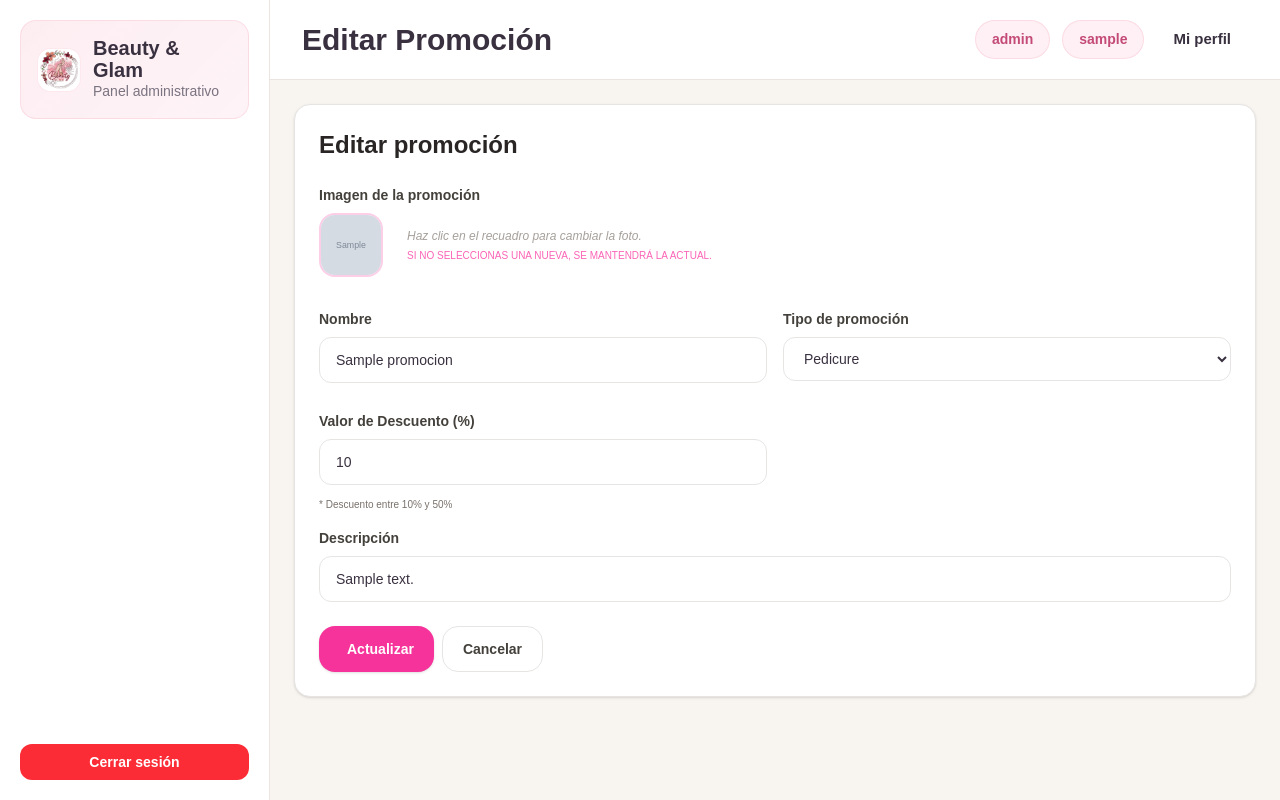
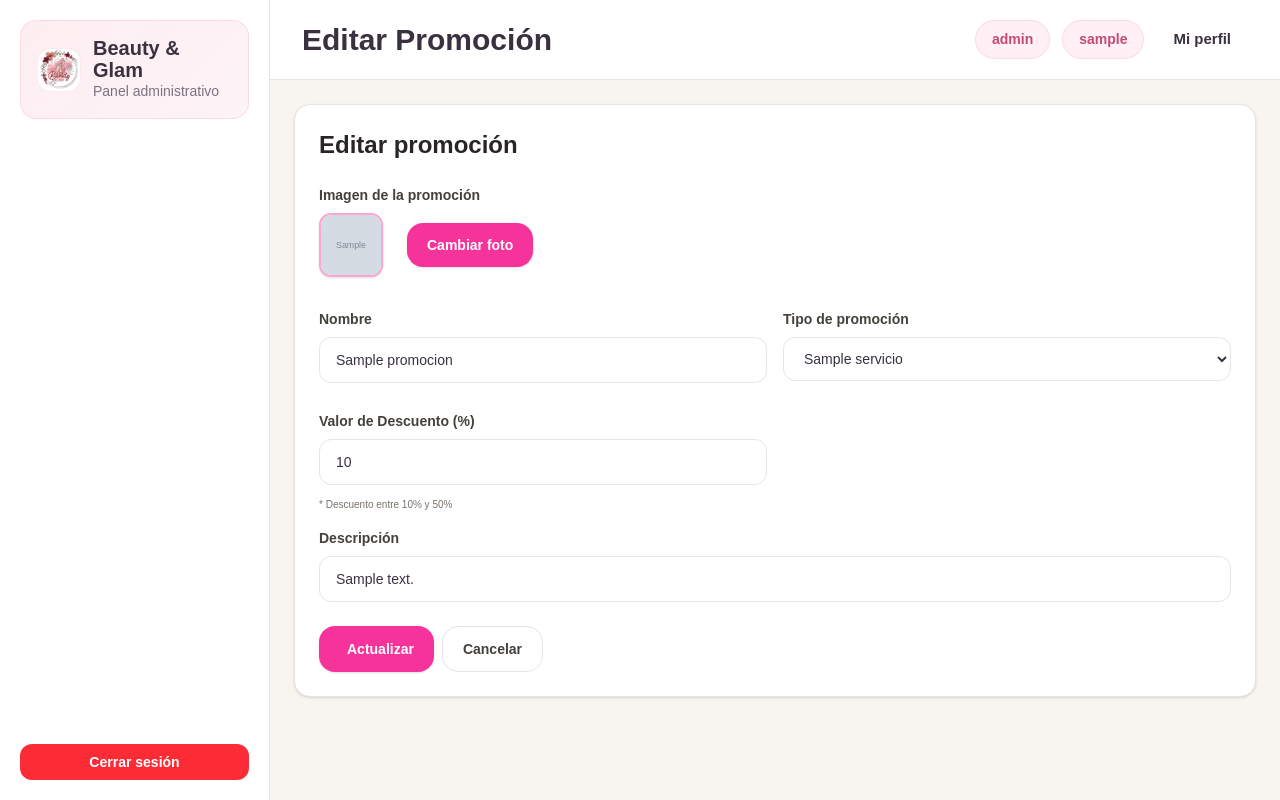
Before and after one commit to IDGS-804-23002351/IDGS_804_BEAUTY_GLAM, a Flask app: page /actualizar/1 in a window 1280 px wide. Run offline with Flask 3, Linux system fonts and the light colour scheme; a user stored in the database is signed in; tables that the repository leaves empty hold one stand-in row (values such as "Sample post"); grey boxes marked "Sample" are stand-in pictures; parts of the project's set-up code (start-up, migrations or seed data) failed here and were passed over; some libraries are stand-ins or nearby versions.

Commit message:
Correcion de Promos 08/04/2026

```diff
--- a/db/Inserts_bd.sql
+++ b/db/Inserts_bd.sql
@@ -65,3 +65,8 @@ INSERT INTO tipo_proveedor (tipo_proveedor) VALUES
 ('Productos Terminados'),
 ('Servicios'),
 ('Papelería');
+
+-- Insertar promociones de ejemplo
+INSERT INTO promocion (nombre, tipo_promocion, descripcion, valor_descuento, foto, estatus)
+VALUES
+('Buen Fin', 'Porcentaje', '20% de descuento en todos los servicios de colorimetría', 20.00, 'promo.jpg', 'ACTIVO');
--- a/forms.py
+++ b/forms.py
@@ -1,7 +1,7 @@
 from flask_wtf import FlaskForm
 from wtforms import StringField, IntegerField, EmailField,PasswordField, SelectField, FloatField, TextAreaField,DateField, DateTimeField, HiddenField
 from wtforms import validators, StringField, PasswordField, SelectField
-from flask_wtf.file import FileField, FileAllowed
+from flask_wtf.file import FileField, FileAllowed, FileRequired
 from wtforms import StringField, DecimalField, SelectField, SubmitField, PasswordField
 from wtforms.validators import DataRequired, NumberRange, Length, Regexp, Email, Length, Regexp, Optional
 
@@ -318,9 +318,8 @@ class PromocionForm(FlaskForm):
         NumberRange(min=10, max=50, message="El descuento debe estar entre 10 y 50")
     ])
 
-    foto = FileField('Foto', validators=[
-        DataRequired(message="Debes seleccionar una imagen"),
-        FileAllowed(['jpg', 'png', 'jpeg'], '¡Solo se permiten imágenes (jpg, png)!')
+    foto = FileField('Foto', validators=[FileRequired("Debe seleccionar una imagen"),
+        FileAllowed(['jpg', 'png', 'jpeg', 'webp'], '¡Solo se permiten imágenes!')
     ])
 
 class ProveedorForm(FlaskForm):
--- a/modulos/promociones/routes.py
+++ b/modulos/promociones/routes.py
@@ -4,7 +4,7 @@ from werkzeug.utils import secure_filename
 from forms import PromocionForm
 from . import promociones
 from flask_login import login_required
-from models import db, Promocion, registrar_log
+from models import db, Servicio, Promocion,  registrar_log
 
 @promociones.route("/promociones", methods=['GET'])
 @login_required
@@ -16,6 +16,8 @@ def index():
 @login_required
 def agregar():
     form = PromocionForm()
+    lista_servicios = Servicio.query.all()
+
     if form.validate_on_submit():
         try:
             tipo_nuevo = form.tipo_promocion.data
@@ -23,7 +25,7 @@ def agregar():
 
             if existe_activa:
                 flash(f"Ya existe una promoción de tipo '{tipo_nuevo}'.", "warning")
-                return render_template("promos/agregar.html", form=form, active_page='promos')
+                return render_template("promos/agregar.html", form=form, servicios=lista_servicios, active_page='promos')
 
             nombre_archivo = None
             if form.foto.data:
@@ -60,13 +62,14 @@ def agregar():
             db.session.rollback()
             flash(f"Error al agregar: {str(e)}", "danger")
 
-    return render_template("promos/agregar.html", form=form, active_page='promos')
+    return render_template("promos/agregar.html", form=form, servicios=lista_servicios, active_page='promos')
 
 @promociones.route("/actualizar/<int:id>", methods=['GET', 'POST'])
 @login_required
 def actualizar(id):
     promo = Promocion.query.get_or_404(id)
     form = PromocionForm(obj=promo)
+    lista_servicios = Servicio.query.all()
 
     if form.validate_on_submit():
         try:
@@ -79,7 +82,7 @@ def actualizar(id):
 
             if existe_activa:
                 flash(f"No se puede actualizar: ya hay otra promoción de tipo '{tipo_editado}'.", "warning")
-                return render_template("promos/actualizar.html", form=form, promo=promo, active_page='promos')
+                return render_template("promos/actualizar.html", form=form, promo=promo, servicios=lista_servicios, active_page='promos')
 
             nombre_archivo_viejo = promo.foto
             nombre_archivo_nuevo = nombre_archivo_viejo
@@ -125,7 +128,7 @@ def actualizar(id):
             db.session.rollback()
             flash(f"Error al actualizar: {str(e)}", "danger")
 
-    return render_template("promos/actualizar.html", form=form, promo=promo, active_page='promos')
+    return render_template("promos/actualizar.html", form=form, promo=promo, servicios=lista_servicios, active_page='promos')
 
 @promociones.route("/eliminar/<int:id>", methods=['GET', 'POST'])
 @login_required
--- a/templates/promos/actualizar.html
+++ b/templates/promos/actualizar.html
@@ -32,26 +32,23 @@
         <div class="grid grid-cols-1 md:grid-cols-2 gap-4">
             <div class="md:col-span-2 mb-4">
                 <label class="block text-sm font-bold text-stone-700 mb-2">Imagen de la promoción</label>
+                <div class="flex flex-col gap-2">
                     <div class="flex items-center gap-6">
+                        {# Lógica para persistencia de imagen #}
+                        {% set imagen_url = none %}
+                        {% if promo and promo.foto %}
+                            {% set imagen_url = url_for('static', filename='img/promociones/' + promo.foto) %}
+                        {% endif %}
+
                         <div id="preview-container"
                              onclick="document.getElementById('foto').click();"
-                         class="relative w-16 h-16 flex-shrink-0 bg-stone-50 border-2 border-solid border-pink-200 rounded-2xl flex items-center justify-center cursor-pointer hover:bg-stone-100 transition-all overflow-hidden group">
+                             class="relative w-16 h-16 flex-shrink-0 bg-stone-50 border-2 {% if imagen_url %}border-solid border-pink-300{% else %}border-dashed border-stone-200{% endif %} rounded-xl flex items-center justify-center cursor-pointer hover:bg-stone-100 transition-all overflow-hidden shadow-sm">
 
-                        {# Imagen actual #}
-                        <img id="image-preview"
-                             src="{{ url_for('static', filename='img/promociones/' + promo.foto) }}"
-                             alt="Vista previa"
-                             class="absolute inset-0 h-full w-full object-cover object-center z-20">
+                            <img id="image-preview" src="{{ imagen_url if imagen_url else '#' }}" alt="Vista previa"
+                                 class="{% if not imagen_url %}hidden{% endif %} absolute inset-0 h-full w-full object-cover object-center z-20">
 
-                        {# Placeholder (oculto si hay imagen) #}
-                        <div id="placeholder-text" class="hidden text-center z-10">
-                            <i class="fas fa-camera text-stone-300 text-xl"></i>
-                            <p class="text-[10px] font-bold text-stone-500 uppercase">Subir</p>
-                        </div>
-
-                        {# Overlay de hover para indicar cambio #}
-                        <div class="absolute inset-0 bg-black/20 flex items-center justify-center opacity-0 group-hover:opacity-100 transition-opacity z-30">
-                            <i class="fas fa-sync-alt text-white text-lg"></i>
+                            <div id="placeholder-text" class="text-center z-10 {% if imagen_url %}hidden{% endif %}">
+                                <i class="fas fa-camera text-stone-300 text-lg"></i>
                             </div>
                         </div>
 
@@ -59,10 +56,17 @@
                             {{ form.foto(id="foto", onchange="readURL(this);", accept="image/png, image/jpeg, image/jpg, image/webp") }}
                         </div>
 
-                    <div>
-                        <p class="text-xs text-stone-400 italic">Haz clic en el recuadro para cambiar la foto.</p>
-                        <p class="text-[10px] text-pink-400 font-medium uppercase mt-1">Si no seleccionas una nueva, se mantendrá la actual.</p>
+                        <div class="flex flex-col">
+                            <button type="button" onclick="document.getElementById('foto').click();" class="rounded-2xl bg-pink-500 px-5 py-3 text-sm font-bold text-white hover:bg-pink-600 transition-colors shadow-sm">
+                                {{ "Cambiar foto" if imagen_url else "Subir foto" }}
+                            </button>
                         </div>
+                    </div>
+                    {% if form.foto.errors %}
+                        {% for error in form.foto.errors %}
+                            <span class="block mb-2 text-sm text-stone-700" style="color: red">● {{ error }}</span>
+                        {% endfor %}
+                    {% endif %}
                 </div>
             </div>
 
@@ -74,11 +78,18 @@
                 <div class="form-group">
                     <label class="block text-sm font-bold text-stone-700 mb-2">Tipo de promoción</label>
                     <select name="tipo_promocion" id="tipo_promocion" class="w-full rounded-xl border border-stone-200 px-4 py-3 text-sm focus:ring-2 focus:ring-pink-100 focus:border-pink-300 outline-none bg-white">
-                        <option value="" disabled>Selecciona una opción...</option>
-                        <option value="Pedicure" {% if promo.tipo_promocion == 'Pedicure' %}selected{% endif %}>Pedicure</option>
-                        <option value="Manicure" {% if promo.tipo_promocion == 'Manicure' %}selected{% endif %}>Manicure</option>
-                        <option value="Paquete" {% if promo.tipo_promocion == 'Paquete' %}selected{% endif %}>Paquete (Uñas)</option>
+                        <option value="" disabled {% if not form.tipo_promocion.data %}selected{% endif %}>Selecciona una opción...</option>
+                        {% for servicio in servicios %}
+                            <option value="{{ servicio.nombre_servicio }}" {% if form.tipo_promocion.data == servicio.nombre_servicio %}selected{% endif %}>
+                                {{ servicio.nombre_servicio }}
+                            </option>
+                        {% endfor %}
                     </select>
+                    {% if form.tipo_promocion.errors %}
+                        {% for error in form.tipo_promocion.errors %}
+                            <span class="block mb-2 text-sm text-stone-700" style="color: red">● {{ error }}</span>
+                        {% endfor %}
+                    {% endif %}
                 </div>
             </div>
 
```
Also changed, not shown: config.py (+4 -4 lines), templates/pagos/ticket.html (+10 -10 lines), templates/promos/agregar.html (+32 -12 lines), templates/reportes/reporte.html (+10 -6 lines). Lines whose indentation alone changed are shown as unchanged.
